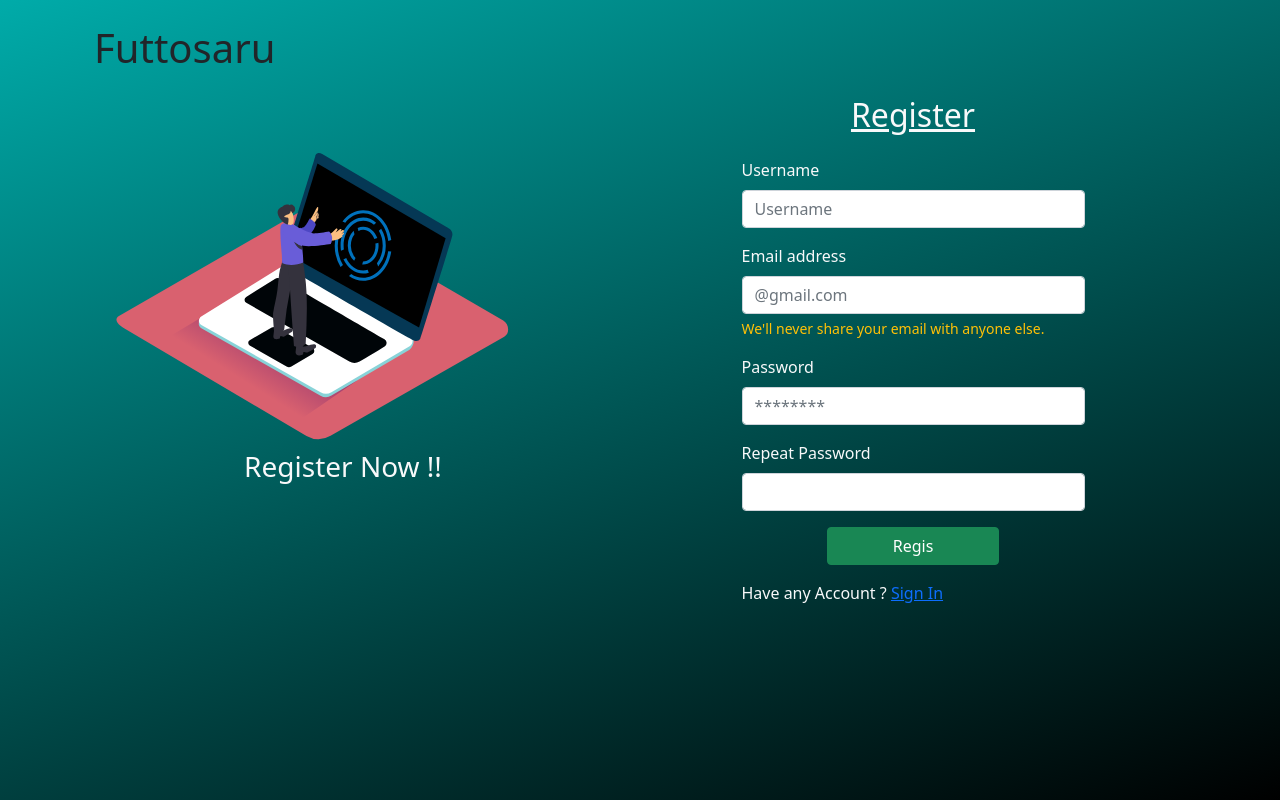
After one commit to Azhun20/Futtosaru, a CodeIgniter 4 app: the page made by app/Views/register.php in a window 1280 px wide. The commit adds this page. Run offline with PHP 8.4 and a stand-in for CodeIgniter, Linux system fonts and the light colour scheme; the template is opened without the code that fills it, so the values that code supplies are empty; some libraries are stand-ins or nearby versions.

Commit message:
Push Registrasi Page

```diff
--- a/app/Config/Routes.php
+++ b/app/Config/Routes.php
@@ -34,6 +34,7 @@ $routes->setAutoRoute(true);
 $routes->get('/', 'Home::index');
 $routes->get('/landingpage', 'Landing::index');
 $routes->get('/login', 'Landing::login');
+$routes->get('/regis', 'Landing::regis');
 
 /*
  * --------------------------------------------------------------------
--- a/app/Controllers/Landing.php
+++ b/app/Controllers/Landing.php
@@ -12,4 +12,8 @@ class Landing extends BaseController
     {
         return view('login');
     }
+    public function regis()
+    {
+        return view('register');
+    }
 }
--- a/app/Views/login.php
+++ b/app/Views/login.php
@@ -14,7 +14,7 @@
 <body>
     <section class="login vh-100">
         <div class="container">
-            <h1 class="text-center pt-5 mb-5 text-light">Futtosaru</h1>
+            <h1 class=" pt-5 mb-5 text-light">Futtosaru</h1>
             <div class="card mb-3 mx-auto" style="max-width: 450px;">
                 <div class="row g-0 form">
                     <div class="col-md-10 mx-auto">
--- /dev/null
+++ b/app/Views/register.php
@@ -0,0 +1,65 @@
+<!DOCTYPE html>
+<html lang="en">
+
+<head>
+    <meta charset="UTF-8">
+    <meta http-equiv="X-UA-Compatible" content="IE=edge">
+    <meta name="viewport" content="width=device-width, initial-scale=1.0">
+    <link href="https://cdn.jsdelivr.net/npm/bootstrap@5.0.2/dist/css/bootstrap.min.css" rel="stylesheet" integrity="sha384-EVSTQN3/azprG1Anm3QDgpJLIm9Nao0Yz1ztcQTwFspd3yD65VohhpuuCOmLASjC" crossorigin="anonymous">
+    <link rel="icon" href="<?= base_url('Asset/img/icon.png') ?>">
+    <link rel="stylesheet" href="<?= base_url('css/regis.css') ?>">
+    <title>Register</title>
+</head>
+<section id="regis" class="vh-100">
+    <div class="container px-4">
+        <div class="row gx-5">
+            <h1 class="pt-4">Futtosaru</h1>
+            <div class="col">
+                <div class="p-3 bg-transparent mt-5">
+                    <img src="<?= base_url('Asset/img/lepi.svg') ?>" alt="">
+                    <h3 class="text-center text-light">Register Now !!</h3>
+                </div>
+            </div>
+            <div class="col ms-5">
+                <div class="card mb-3 text-light" style="max-width: 450px;">
+                    <div class="row g-0 form">
+                        <div class="col-md-10 mx-auto">
+                            <div class="card-body text-md-left">
+                                <h2 class="card-title text-center mb-4 text-decoration-underline">Register</h2>
+                                <form>
+                                    <div class="mb-3">
+                                        <label for="username" class="form-label">Username</label>
+                                        <input type="text" class="form-control" id="username" placeholder="Username">
+                                    </div>
+                                    <div class="mb-3">
+                                        <label for="Email1" class="form-label">Email address</label>
+                                        <input type="email" class="form-control" id="Email1" aria-describedby="emailHelp" placeholder="@gmail.com">
+                                        <div id="emailHelp" class="form-text text-warning">We'll never share your email with anyone else.</div>
+                                    </div>
+                                    <div class="mb-3">
+                                        <label for="password" class="form-label">Password</label>
+                                        <input type="password" class="form-control" id="password" placeholder="********">
+                                    </div>
+                                    <div class="mb-3">
+                                        <label for="ulangpass" class="form-label">Repeat Password</label>
+                                        <input type="password" class="form-control" id="ulangpass">
+                                    </div>
+                                    <div class="button text-center">
+                                        <button type="submit" class="btn btn-success col-md-6">Regis</button>
+                                    </div>
+                                    <p class="mb-0 mt-3">Have any Account ? <a href="">Sign In</a></p>
+                                </form>
+                            </div>
+                        </div>
+                    </div>
+                </div>
+            </div>
+        </div>
+    </div>
+</section>
+
+<body>
+
+</body>
+
+</html>
--- a/public/css/login.css
+++ b/public/css/login.css
@@ -1,5 +1,5 @@
 .login{
-    background-image: url('/Asset/img/image6.png');
+    background-image: url('/Asset/img/bg2.jpg');
     background-repeat:no-repeat;
     background-size: 100vw 100vh;
 }
--- /dev/null
+++ b/public/css/regis.css
@@ -0,0 +1,10 @@
+#regis {
+    background: linear-gradient(160deg,#00ABA9,#000);
+    background-repeat:no-repeat;
+    background-size: 100vw 100vh;
+}
+.card{
+    background-color: rgba(255, 255, 255, 0.0);
+    border: none;
+    border-radius: 10px;
+}
```
Also changed, not shown: public/Asset/img/bg3.jpg (added), public/Asset/img/bg4.jpg (added), public/Asset/img/gambar.png (added), public/Asset/img/lepi.svg (added), public/Asset/img/lepi1.svg (added), public/Asset/img/regis.png (deleted), public/Asset/img/regis.svg (added), 2 other files.
